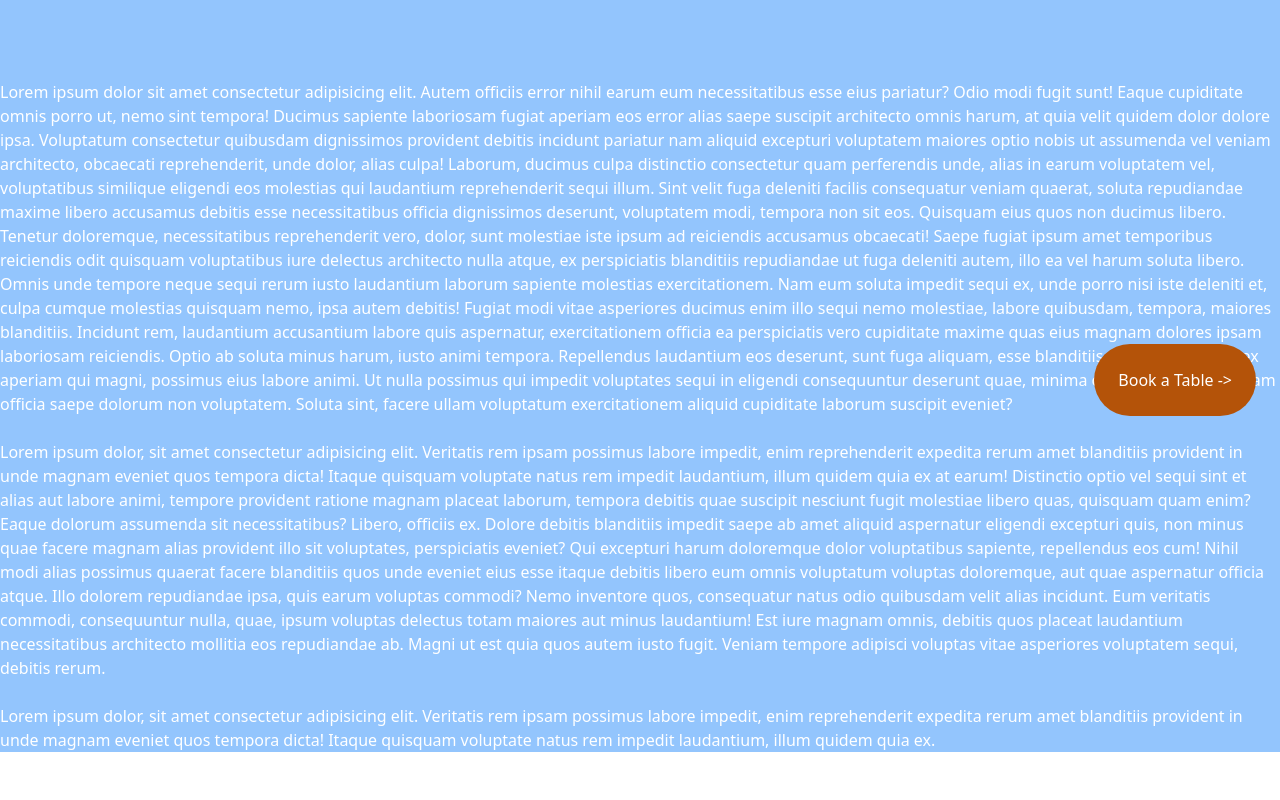
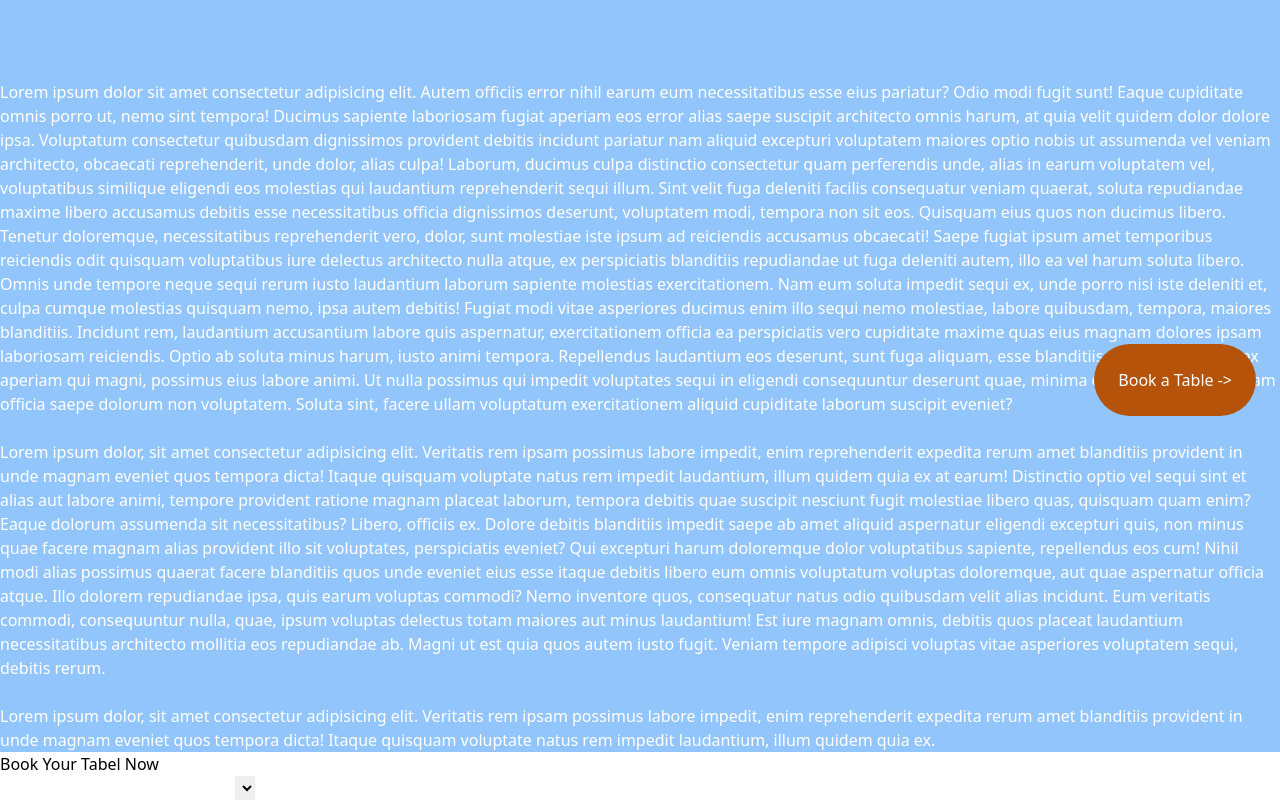
Before and after one commit to SauelAlmonte/earl-slider, a website: page public/index.html in a window 1280 px wide. Shown: the part 360-1160 px from the top of the page. Before the commit the page ends 1112 px from the top, so only its background shows below. Drawn offline with Linux system fonts and the light colour scheme.

Commit message:
Earls Menu Slider

```diff
--- a/public/index.html
+++ b/public/index.html
@@ -90,6 +90,16 @@
             Book a Table ->
         </p>
     </div>
+
+    <!-- Booking Table -->
+    <div id="form-modal">
+        <div>
+            <p>Book Your Tabel Now</p>
+            <input type="text" name="amount-of-guest" id="amtOfguest">
+            <select name="" id=""></select>
+            <input type="submit" value="">
+        </div>
+    </div>
     <script src="/public/app.js"></script>
 </body>
 </html>
```
